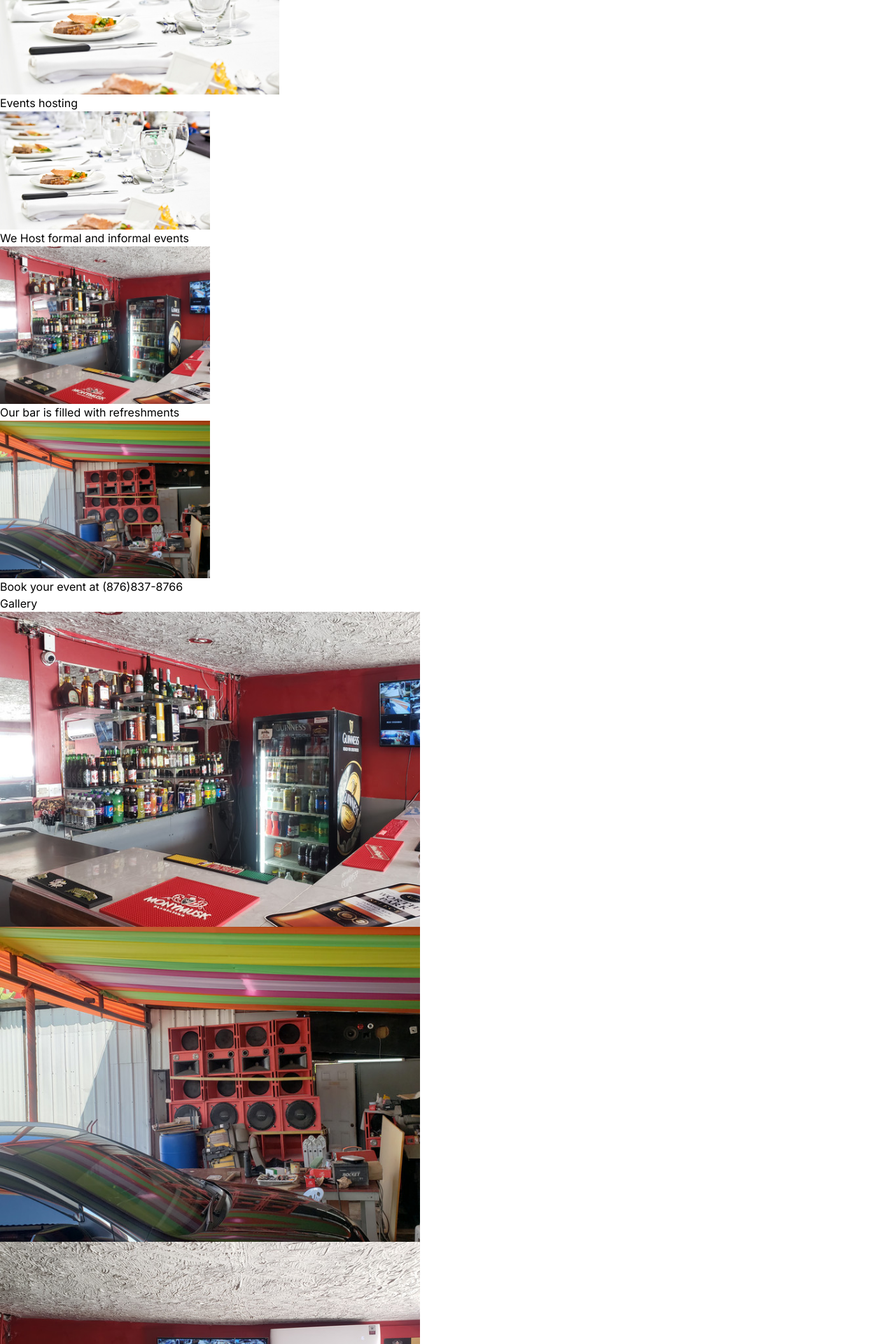
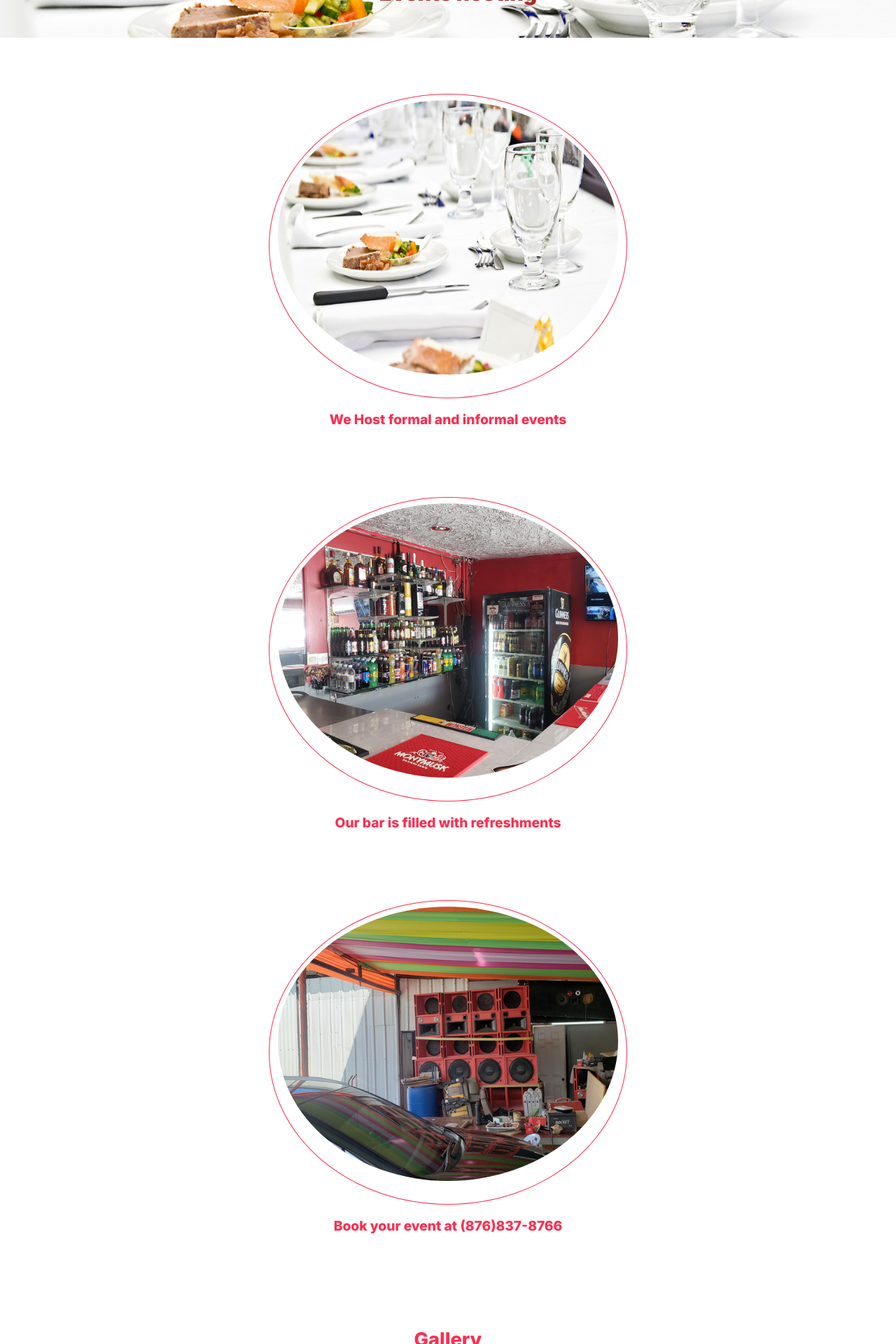
Before and after one commit to carridice123/cooper-electronics-fixed, a Next.js app: page /events in a window 1280 px wide. Shown: the part 380-2300 px from the top of the page at 70% size. Built offline with nearby package versions, Linux system fonts and the light colour scheme.

Commit message:
fixing desktop layout

```diff
--- a/package.json
+++ b/package.json
@@ -13,7 +13,6 @@
     "@fortawesome/free-brands-svg-icons": "^6.4.2",
     "@fortawesome/free-solid-svg-icons": "^6.4.2",
     "@fortawesome/react-fontawesome": "^0.2.0",
-    "@next/font": "^14.0.1",
     "mdb-react-ui-kit": "^6.3.0",
     "next": "latest",
     "react": "^18.2.0",
--- a/src/app/contruction/style/contruction.module.css
+++ b/src/app/contruction/style/contruction.module.css
@@ -1,5 +1,5 @@
 @media (min-width: 900px) {
-  .sec4container {
+  /* .sec4container {
     display: flex;
     flex-direction: column;
   }
@@ -15,7 +15,6 @@
   .sec2 {
     padding-top: 3rem;
   }
-  /* construction layout for desktop */
   .layoutcontainer {
     display: flex;
     flex-direction: column;
@@ -42,7 +41,6 @@
     position: relative;
     text-align: center;
     color: white;
-    /* border: 1px solid black; */
   }
   .constuctionimg {
     width: 100%;
@@ -77,7 +75,6 @@
   .constructiondiv1,
   .constructiondiv2,
   .constructiondiv3 {
-    /* border: 1px solid black; */
     gap: 3rem;
   }
   .constructiondiv3 {
@@ -91,6 +88,119 @@
   .divteam {
     font-size: 2rem;
     color: #f00;
+  } */
+  .sec1 {
+    display: flex;
+    flex-direction: column;
+    width: 100vw;
+    height: auto;
+  }
+  .constructiondiv1,
+  .constructiondiv2,
+  .constructiondiv3,
+  .constructiondiv4,
+  .constructiondiv5 {
+    display: flex;
+    flex-direction: column;
+    align-items: center;
+    gap: 4rem;
+  }
+  .sec2 {
+    width: 100vw;
+    height: auto;
+    /* border: 1px solid black; */
+    padding-top: 2rem;
+    display: flex;
+    flex-direction: column;
+    gap: 2rem;
+  }
+  .layoutcontainer {
+    display: flex;
+    flex-direction: column;
+    gap: 5rem;
+  }
+  .sec4container {
+    display: flex;
+    flex-direction: column;
+    padding-top: 5.4rem;
+  }
+  .sec4 {
+    display: flex;
+    flex-direction: column;
+    gap: 0.4rem;
+    width: 100%;
+    height: auto;
+    align-items: center;
+    margin-top: 2rem;
+  }
+  .gallery {
+    text-align: center;
+    font-size: 1.89rem;
+    font-weight: 800;
+    text-decoration: underline;
+    color: #ff2d4f;
+  }
+  .contructionmaterial {
+    font-weight: 900;
+    font-size: 30px;
+    position: absolute;
+    top: 50%;
+    left: 50%;
+    transform: translate(-50%, -50%);
+  }
+  .constuctionimg {
+    width: 100%;
+    height: 22vh;
+    object-fit: cover;
+  }
+  .contruction h2 {
+    margin-top: 2rem;
+    font-size: 1.4rem;
+  }
+  .constructionhead {
+    width: 100vw;
+    height: 25vh;
+    margin-top: 0;
+    position: relative;
+    text-align: center;
+    color: white;
+    /* border: 1px solid black; */
+  }
+  .constructiondiv2 {
+    display: flex;
+    flex-direction: column;
+    gap: 1rem;
+  }
+  .image {
+    border-radius: 50%;
+    width: 38vw;
+    height: 50vh;
+    padding-top: 0.52rem;
+  }
+  .imgradius {
+    display: flex;
+    justify-content: center;
+    width: 40vw;
+    height: 55vh;
+    border-radius: 50%;
+    border: 1px solid #ff2d4f;
+  }
+  .img {
+    width: 85vw;
+    height: 35vh;
+    border-radius: 5px;
+  }
+  .realityh2,
+  .orderh2,
+  .divteamh1,
+  .plumbingdivh1 {
+    font-size: 1.2rem;
+    color: #ff2d4f;
+    font-weight: 800;
+  }
+  .delivery {
+    color: #ff2d4f;
+    font-weight: 600;
   }
 }
 @media (max-width: 899px) {
--- a/src/app/electronics/styles/electronics.module.css
+++ b/src/app/electronics/styles/electronics.module.css
@@ -1,5 +1,5 @@
 @media (min-width: 900px) {
-  .imgcontain {
+  /* .imgcontain {
     display: none;
   }
 
@@ -21,7 +21,6 @@
   }
   .img {
     width: 80vw;
-    /* background-size: cover; */
     height: 19vh;
   }
   .headerimg {
@@ -30,7 +29,6 @@
     color: white;
     width: 100vw;
     height: 20vh;
-    /* border: 3px solid black; */
   }
   .divrentalh1 {
     font-weight: 900;
@@ -42,7 +40,6 @@
 
     transform: translate(-50%, -50%);
   }
-  /* changes to desktop layout for electronics */
   .divscontainer {
     display: flex;
     flex-direction: column;
@@ -77,7 +74,6 @@
     font-size: 1.3rem;
     color: #f00;
   }
-  /* ---------------------------- */
   .div2p {
     padding-top: 1.8rem;
   }
@@ -93,7 +89,6 @@
     font-size: 1.3rem;
     color: #f00;
   }
-  /* ----------------------------- */
   .cameradiv {
     display: flex;
     gap: 1rem;
@@ -114,7 +109,6 @@
     font-size: 1.45rem;
     color: #f00;
   }
-  /* electronics desktop finish*/
   .sectcontent {
     margin-left: 0.9rem;
   }
@@ -164,7 +158,6 @@
     margin-top: 1rem;
     flex-direction: column;
     gap: 1rem;
-    /* border: 1px solid #000; */
     flex-wrap: wrap;
 
     padding-left: 8rem;
@@ -176,16 +169,161 @@
     font-weight: 800;
   }
   .imagecontainer2 {
-    /* border: 1px solid #000; */
     display: flex;
     margin-top: 1rem;
     flex-direction: column;
     gap: 0.6rem;
     flex-wrap: wrap;
-    /* margin-left: 3rem; */
     width: 80vw;
     height: 90vh;
     flex-wrap: wrap;
+  } */
+
+  .imgcontainer {
+    display: none;
+  }
+  .sec1 {
+    background-color: #f0f0fb;
+    width: 100vw;
+    height: auto;
+  }
+  .divrentalh1 {
+    font-weight: 900;
+    font-size: 26px;
+    padding-top: 1rem;
+  }
+  .installh2,
+  .detailspan {
+    color: #f46b45;
+  }
+  .imgcontain {
+    display: none;
+    flex-direction: column;
+    margin-top: 3rem;
+    margin-right: 0.5rem;
+  }
+  .ultrackers,
+  .discriptiondiv,
+  .detailspanp1 {
+    font-size: 0.85rem;
+  }
+
+  .dividentification {
+    margin-top: 20px;
+    font-weight: 600;
+    font-size: 2.4rem;
+    text-decoration: underline;
+  }
+  .ulidentification {
+    font-weight: 800;
+    font-size: 1rem;
+    text-decoration: none;
+  }
+
+  .divprice {
+    display: none;
+  }
+  .sectcontent {
+    margin-top: 3rem;
+  }
+  .secondsec {
+    display: flex;
+    flex-direction: column;
+    gap: 0.9rem;
+    /* border: 1px solid black; */
+  }
+  .thirdsec {
+    display: flex;
+    flex-direction: column;
+    gap: 0.9rem;
+  }
+  .image {
+    width: 100vw;
+    height: 18vh;
+    object-fit: cover;
+  }
+  /* query for electronics mobile header */
+  .headerimg {
+    width: 100vw;
+    height: 20vh;
+    position: relative;
+    text-align: center;
+    color: white;
+  }
+  .divscontainer {
+    padding-top: 6rem;
+    display: flex;
+    flex-direction: column;
+    gap: 6rem;
+    width: 100vw;
+    height: auto;
+  }
+  .imgelec {
+    border-radius: 50%;
+    width: 38vw;
+    height: 50vh;
+    padding-top: 0.52rem;
+  }
+  .imgradius {
+    display: flex;
+    justify-content: center;
+    width: 40vw;
+    height: 55vh;
+    border-radius: 50%;
+    border: 1px solid #ff2d4f;
+  }
+
+  .div1,
+  .div2,
+  .cameradiv,
+  .powersaw,
+  .electricaldrill {
+    width: 100vw;
+    height: auto;
+    display: flex;
+    flex-direction: column;
+    align-items: center;
+    gap: 1rem;
+  }
+  .div1content,
+  .div2p,
+  .cameradivp {
+    text-align: center;
+  }
+  .divrentalh1 {
+    font-weight: 900;
+    font-size: 30px;
+    padding-bottom: 1.2rem;
+    position: absolute;
+    top: 50%;
+    left: 50%;
+    margin-left: 0.9rem;
+
+    transform: translate(-50%, -50%);
+  }
+  /* fonts   */
+  .cameradivp1,
+  .powersawh1,
+  .soundbases,
+  .electricalldrillchildh1,
+  .h1keys {
+    font-size: 1.2rem;
+    font-weight: 800;
+    color: #ff2d4f;
+  }
+  .cameradivp2,
+  .replacekeys,
+  .setup {
+    font-size: 1rem;
+    font-weight: 800;
+    color: #ff2d4f;
+  }
+  .powersawchild,
+  .div1content,
+  .electricalldrillchild,
+  .powersawchild,
+  .cameradivp {
+    border-bottom: 1px solid red;
   }
 }
 
--- a/src/app/events/page.tsx
+++ b/src/app/events/page.tsx
@@ -1,7 +1,6 @@
 import Image from "next/image";
 import styles from "./style/events.module.css";
 import Contacts from "../components/contact";
-// import { Caveat } from '@next/font/google'
 import About from "../components/about";
 const Events = () => {
   return (
--- a/src/app/events/style/events.module.css
+++ b/src/app/events/style/events.module.css
@@ -1,5 +1,5 @@
-@media (min-width: 900) {
-  .firstsec {
+@media (min-width: 900px) {
+  /* .firstsec {
     background-color: #f0f0fb;
   }
 
@@ -59,6 +59,107 @@
   .divevents {
     margin-top: 30px;
     margin-left: 20px;
+  } */
+  .secondsec {
+    display: flex;
+    flex-direction: column;
+    gap: 0.4rem;
+    align-items: center;
+  }
+  .entertainmentcontent {
+    width: 100vw;
+    height: auto;
+    padding-top: 2rem;
+    display: flex;
+    flex-direction: column;
+    gap: 3rem;
+  }
+  .eventscontainer {
+    width: 100vw;
+    height: auto;
+    padding-top: 4rem;
+    display: flex;
+    flex-direction: column;
+    gap: 6rem;
+  }
+  .entertainment {
+    font-weight: 900;
+    font-size: 30px;
+    position: absolute;
+    top: 50%;
+    left: 50%;
+    margin-left: 0.9rem;
+
+    transform: translate(-50%, -50%);
+  }
+  .headimg {
+    position: relative;
+    text-align: center;
+    color: #a52a2a;
+    width: 100vw;
+    height: 20vh;
+  }
+  .entertainmenthead {
+    width: 100vw;
+    height: 18vh;
+    object-fit: cover;
+  }
+  .imgcontainer {
+    display: flex;
+    flex-direction: column;
+    gap: 0.4rem;
+    width: 100vw;
+    height: auto;
+  }
+  .thirdsec {
+    display: flex;
+    flex-direction: column;
+    gap: 0.4rem;
+    align-items: center;
+  }
+  .img {
+    width: 47vh;
+    height: auto;
+    border-radius: 5px;
+  }
+  .hosting,
+  .hosting2,
+  .hosting3 {
+    width: 100vw;
+    height: 60vh;
+    display: flex;
+    flex-direction: column;
+    align-items: center;
+    gap: 1rem;
+  }
+  .imgradius {
+    display: flex;
+    justify-content: center;
+    width: 40vw;
+    height: 55vh;
+    border-radius: 50%;
+    border: 1px solid #ff2d4f;
+  }
+  .constructimg {
+    border-radius: 50%;
+    width: 38vw;
+    height: 50vh;
+    padding-top: 0.52rem;
+  }
+  .divevents {
+    text-align: center;
+  }
+  .divevents h1 {
+    text-decoration: underline;
+    font-size: 1.7rem;
+    font-weight: 800;
+    color: #ff2d4f;
+  }
+  /* fonts  */
+  .hostingdiv h1 {
+    font-size: 1.2rem;
+    color: #ff2d4f;
+    font-weight: 800;
   }
 }
 @media (max-width: 899px) {
--- a/src/app/styles/mobilesecnav.module.css
+++ b/src/app/styles/mobilesecnav.module.css
@@ -9,7 +9,8 @@
 .secnavcontent {
   display: flex;
   flex-direction: column;
-
+  width: 100%;
+  min-height: 8rem;
   align-items: center;
 }
 .spanhours {
```
Also changed, not shown: 1 other file (tests, documents, lock files or other folders).
